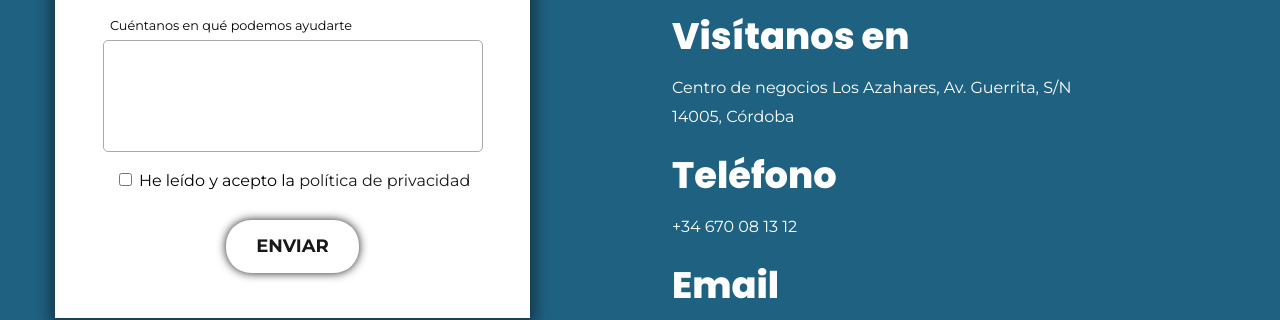
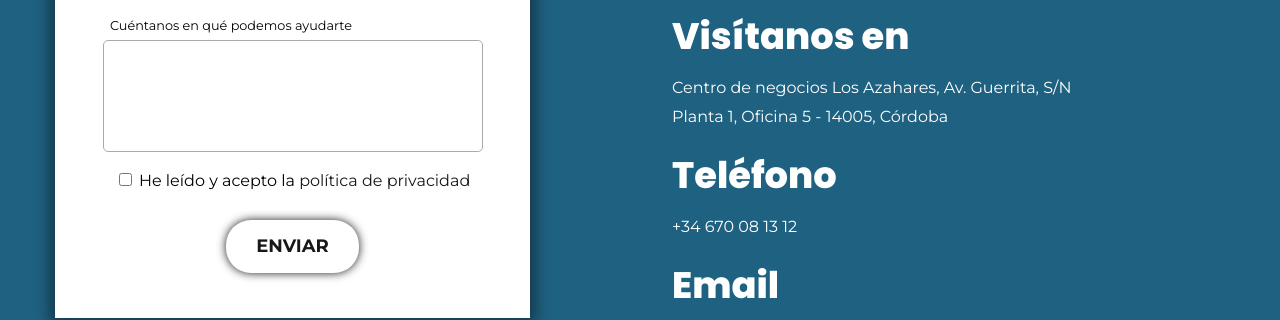
Before and after one commit to mariomantilla/limpiaplusweb, a Jekyll site: the page built from index.html, in a window 1280 px wide and 900 px high, scrolled down 3043 px. Shown: the part 153-473 px from the top of the window. Built offline with Jekyll 4.4.1, drawn with Linux system fonts in a browser that asks for light colours; nearby versions of some CDN libraries.

Commit message:
Updated address

```diff
--- a/_config.yml
+++ b/_config.yml
@@ -11,4 +11,4 @@ email: "info@limpiaplus.com"
 days: "Lunes a Viernes"
 hours: "08:00 – 15:00"
 address: "Centro de negocios Los Azahares, Av. Guerrita, S/N"
-address2: "14005, Córdoba"
+address2: "Planta 1, Oficina 5 - 14005, Córdoba"
```
